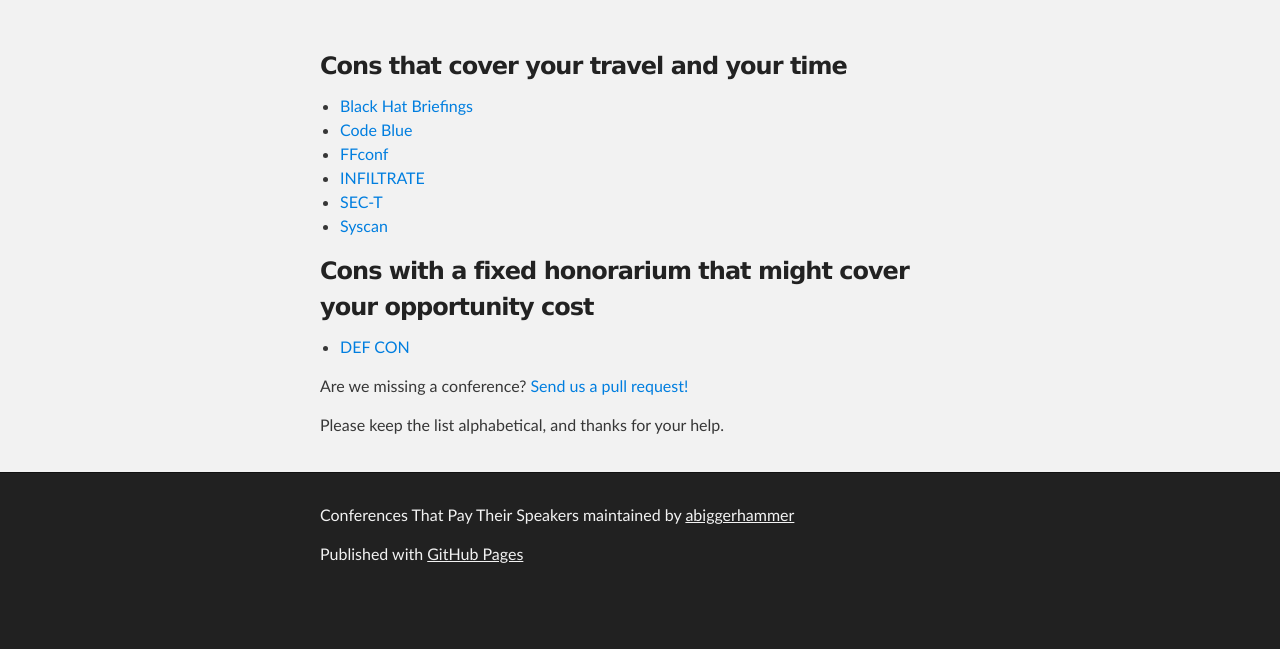
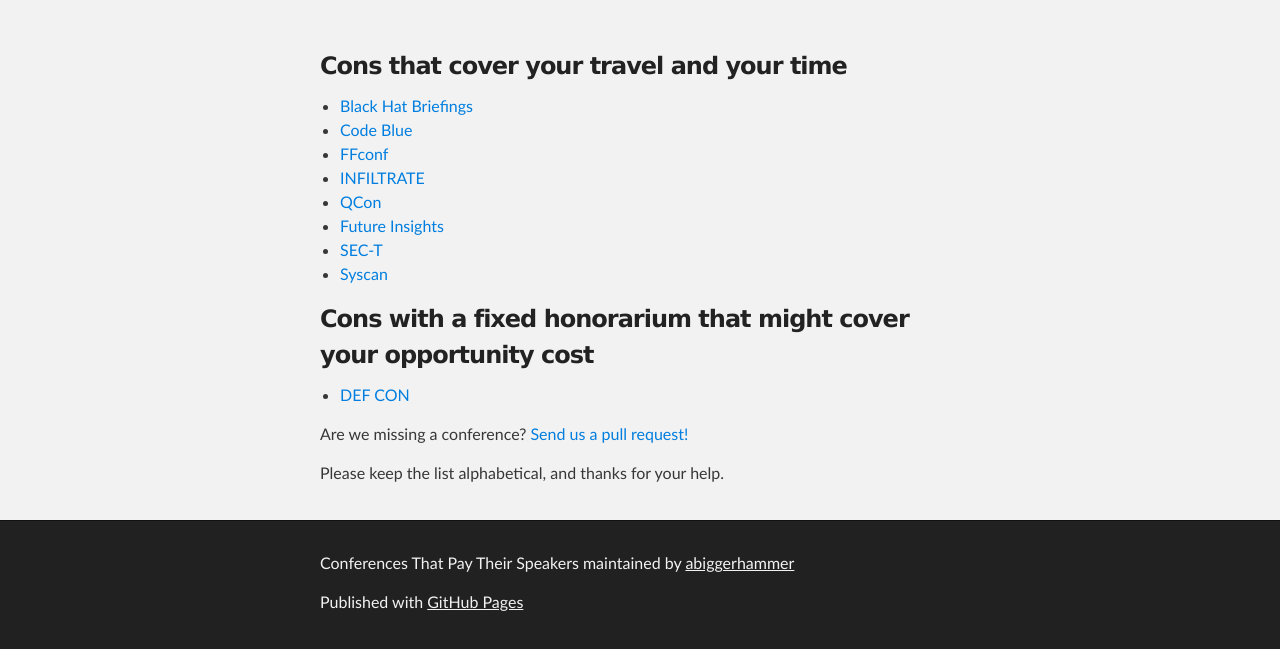
Before and after one commit to abiggerhammer/conferencesthatpaytheirspeakers.org, a plain HTML site: page index.html in a window 1280 px wide. Shown: the part 275-924 px from the top of the page. Before the commit the page ends 876 px from the top, so only its background shows below. Drawn offline with Linux system fonts and the light colour scheme.

Commit message:
Add QCon and Future insights

```diff
--- a/index.html
+++ b/index.html
@@ -32,6 +32,8 @@
 	  <li><a href="http://codeblue.jp/">Code Blue</a></li>
 	  <li><a href="http://ffconf.org">FFconf</a></li>
 	  <li><a href="http://infiltratecon.net/">INFILTRATE</a></li>
+	  <li><a href="http://www.qconferences.com/">QCon</a></li>
+	  <li><a href="http://www.futureinsights.com/">Future Insights</a></li>
 	  <li><a href="https://www.sec-t.org/">SEC-T</a></li>
 	  <li><a href="https://www.syscan.org/">Syscan</a></li>
 	</ul>
```
